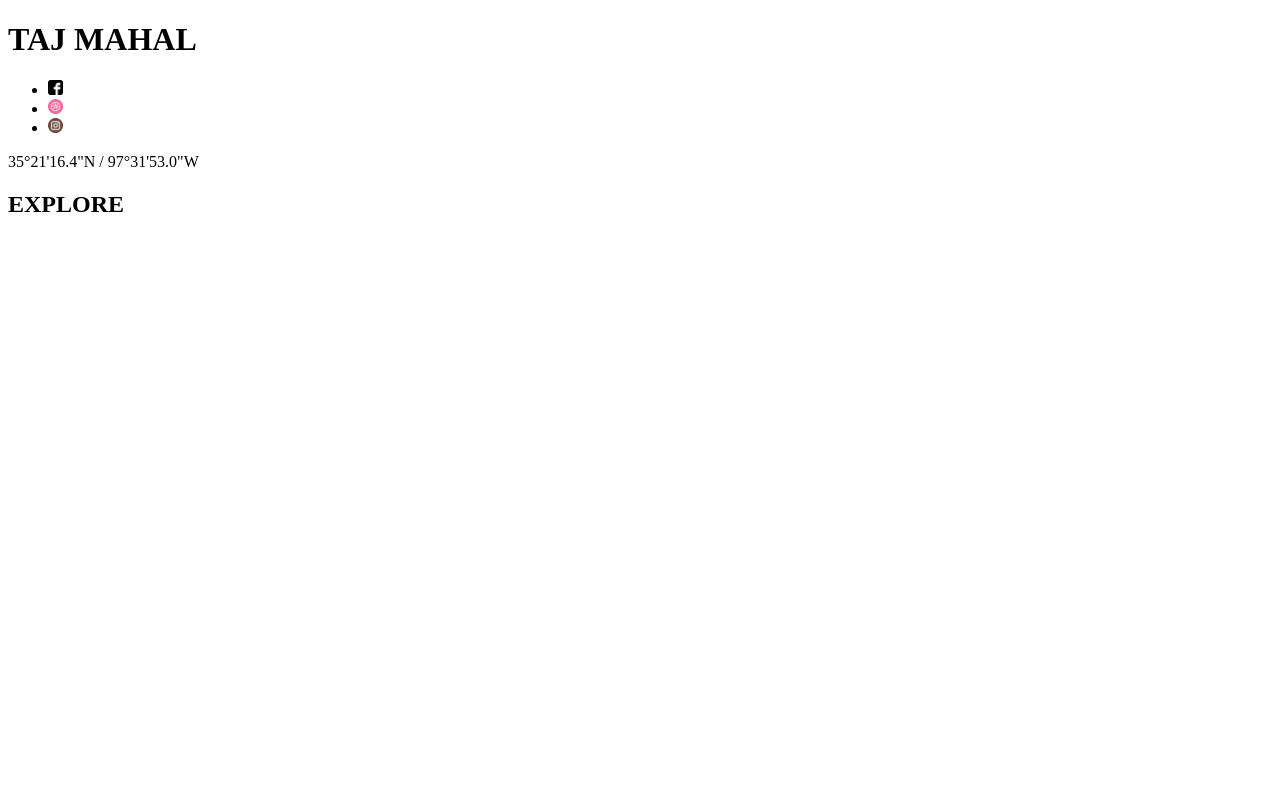
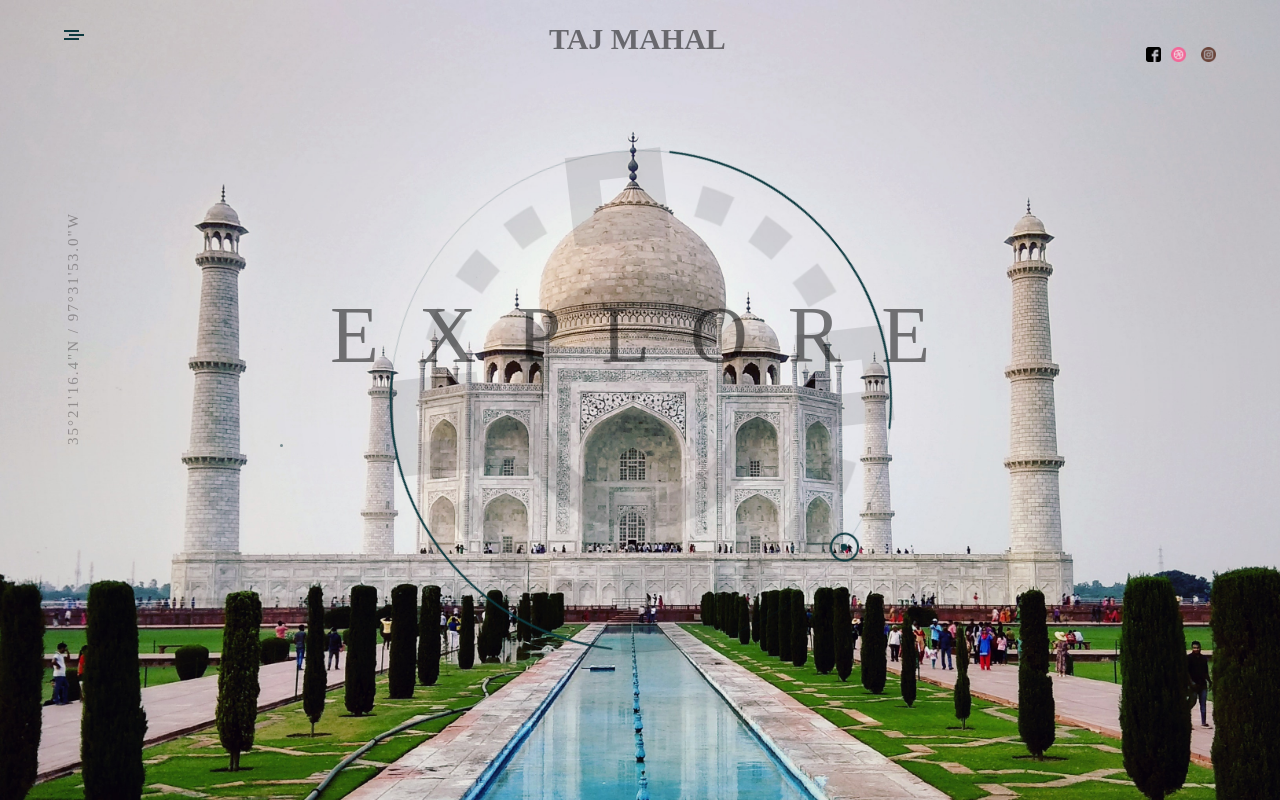
Before and after one commit to nazeem1988/ellipses-clock-website, a plain HTML site: page index.html in a window 1280 px wide. Drawn offline with Linux system fonts and the light colour scheme; files whose address does not match are found by name.

Commit message:
changed css path

```diff
--- a/index.html
+++ b/index.html
@@ -6,7 +6,7 @@
     <meta name="viewport" content="width=device-width, initial-scale=1.0">
     <meta http-equiv="X-UA-Compatible" content="ie=edge">
     <title>Travel Landing page</title>
-    <link rel="stylesheet" href="Website Landing page/style.css">
+    <link rel="stylesheet" href="style.css">
 </head>
 
 <body>
```
